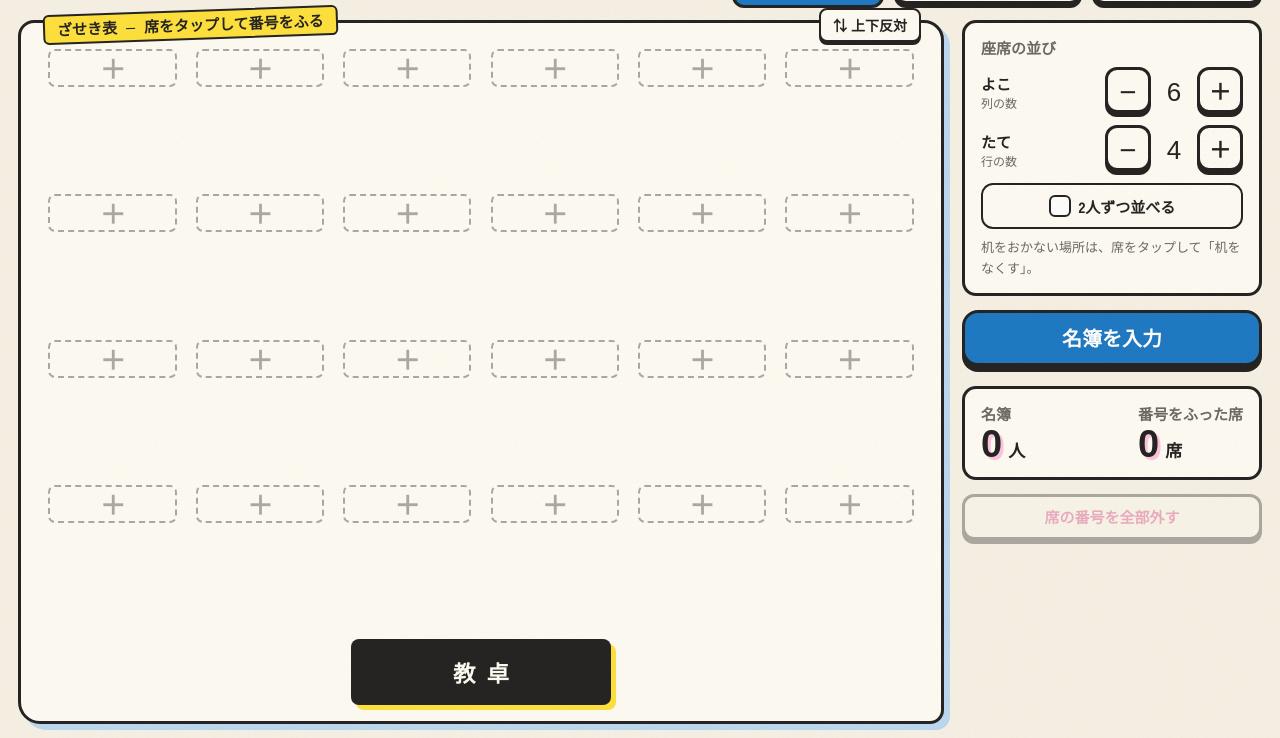
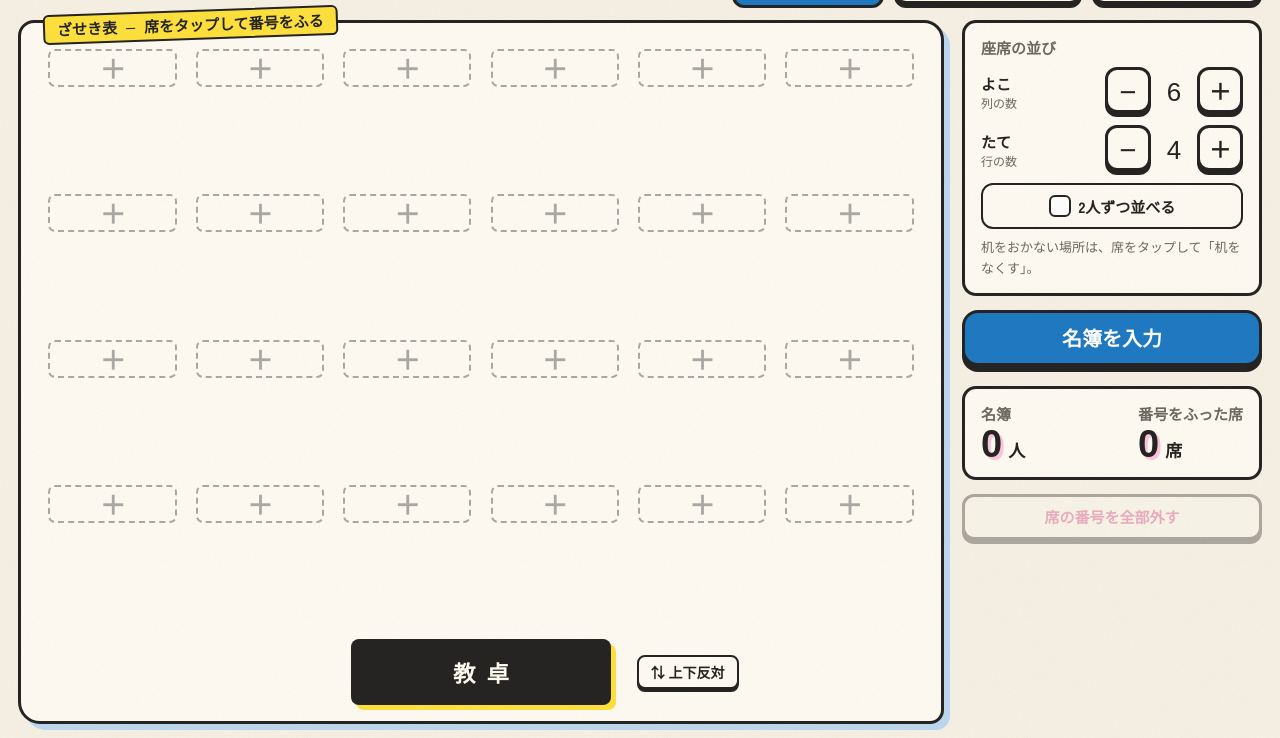
Before and after one commit to kyouzai-lab/shimei-jun, a plain HTML site: page index.html in a window 1280 px wide. Shown: the part 62-800 px from the top of the page. Drawn offline with Linux system fonts and the light colour scheme; a web font is replaced by a local one.

Commit message:
上下反対ボタンを教卓のよこへ
Co-Authored-By: Claude Opus 5.5 <noreply@anthropic.com>

```diff
--- a/index.html
+++ b/index.html
@@ -177,7 +177,7 @@
     flex-direction: column;
     gap: calc(var(--u) * .03);
   }
-  .board.flip .kyoutaku { order: -1; }
+  .board.flip .kyou-row { order: -1; }
   .seats {
     flex: 1;
     min-height: 0;
@@ -377,9 +377,9 @@
 
   /* 上下反対ボタン */
   .flip-btn {
-    position: absolute;
-    top: -15px; right: 20px;
-    z-index: 3;
+    grid-column: 3;
+    justify-self: start;
+    white-space: nowrap;
     border: 2.5px solid var(--ink);
     border-radius: 8px;
     background: var(--paper-2);
@@ -419,10 +419,17 @@
   .toggle.on .box { background: var(--ink); color: var(--yellow); }
   .lay-note { font-size: 13px; color: var(--ink-soft); font-weight: 500; line-height: 1.6; margin: 0; }
 
-  /* 教卓 */
+  /* 教卓（よこに上下反対ボタン） */
+  .kyou-row {
+    flex: none;
+    display: grid;
+    grid-template-columns: 1fr auto 1fr;
+    align-items: center;
+    gap: calc(var(--u) * .03);
+  }
   .kyoutaku {
-    align-self: center;
-    width: min(100%, calc(var(--u) * .3));
+    grid-column: 2;
+    width: calc(var(--u) * .3);
     height: calc(var(--u) * .076);
     flex: none;
     background: var(--ink);
@@ -903,11 +910,13 @@
   <main>
     <section class="room" id="room">
       <span class="room-tag">ざせき表</span>
-      <button class="flip-btn" id="flipBtn">⇅ 上下反対</button>
       <div class="stage">
         <div class="board" id="board">
           <div class="seats" id="seats"></div>
-          <div class="kyoutaku">教卓</div>
+          <div class="kyou-row">
+            <div class="kyoutaku">教卓</div>
+            <button class="flip-btn" id="flipBtn">⇅ 上下反対</button>
+          </div>
         </div>
       </div>
     </section>
```
Also changed, not shown: 1 other file.
